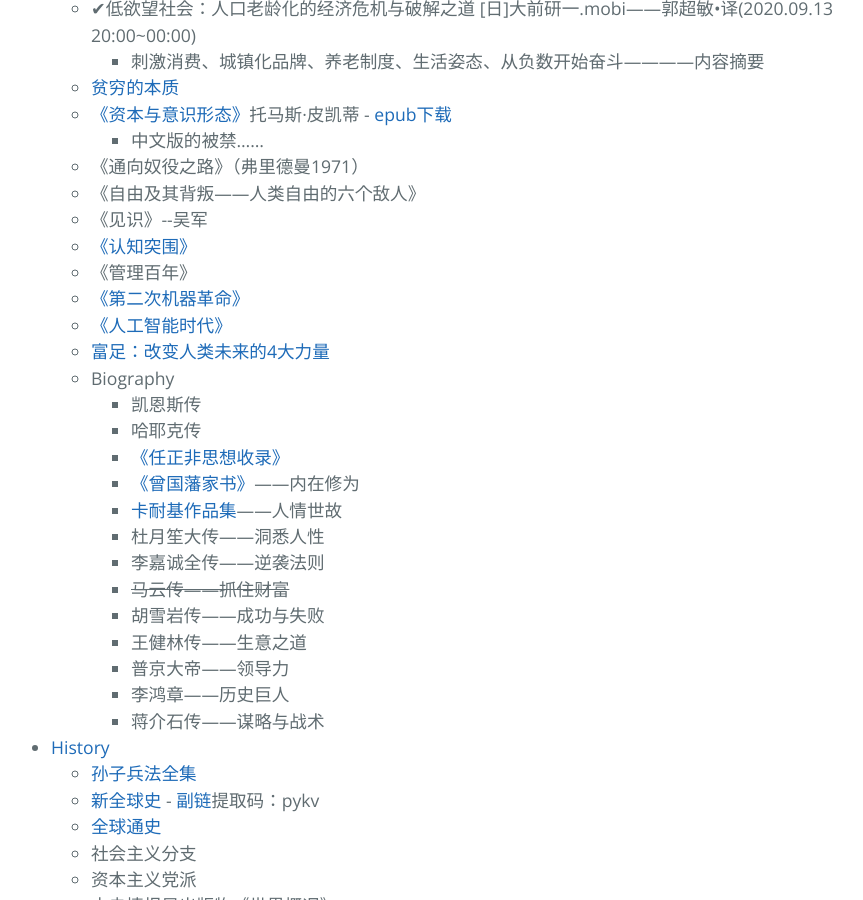
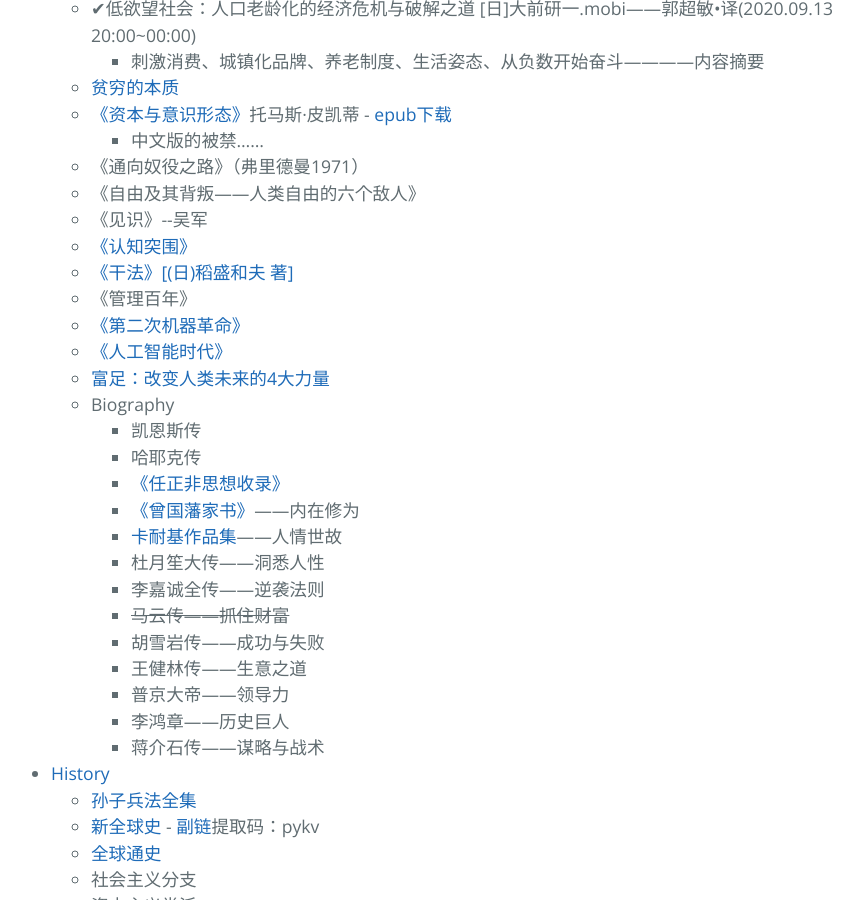
Before and after one commit to AmbroseRen/test, a Jekyll site: the page built from Library/BookListsOne.md, in a window 1280 px wide and 900 px high, scrolled down 1458 px. Shown: the whole window, without its empty margins (213-1076 px from the left). Built offline with Jekyll 4.4.1, drawn with Linux system fonts in a browser that asks for light colours; our own code applies the rules of GitHub Pages for plain Markdown files; the repository's description, which GitHub fills in, is left out.

Commit message:
Update BookListsOne.md

```diff
--- a/Library/BookListsOne.md
+++ b/Library/BookListsOne.md
@@ -92,7 +92,8 @@
             <li>《自由及其背叛——人类自由的六个敌人》</li>
             <li>《见识》--吴军</li>
             <li><a href="https://cdn.jsdelivr.net/gh/AmbroseRen/test@master/Library/Society/认知突围[www.j9p.com].pdf">《认知突围》</a></li>
-            <li>《管理百年》</li>
+            <li><a href="https://cdn.jsdelivr.net/gh/AmbroseRen/test@master/Library/Society/《干法》[(日)稻盛和夫 著].pdf">《干法》[(日)稻盛和夫 著]</a></li>
+	    <li>《管理百年》</li>
             <li><a href="https://cdn.jsdelivr.net/gh/AmbroseRen/test@master/Library/Society/第二次机器革命（美）埃里克·布莱恩约弗森.pdf">《第二次机器革命》</a></li>
             <li><a href="https://files.catbox.moe/qyc48c.pdf">《人工智能时代》</a></li>
             <li><a href="https://cdn.jsdelivr.net/gh/AmbroseRen/Picture@master/book/Society/富足：改变人类未来的4大力量.pdf">富足：改变人类未来的4大力量</a></li>
```
